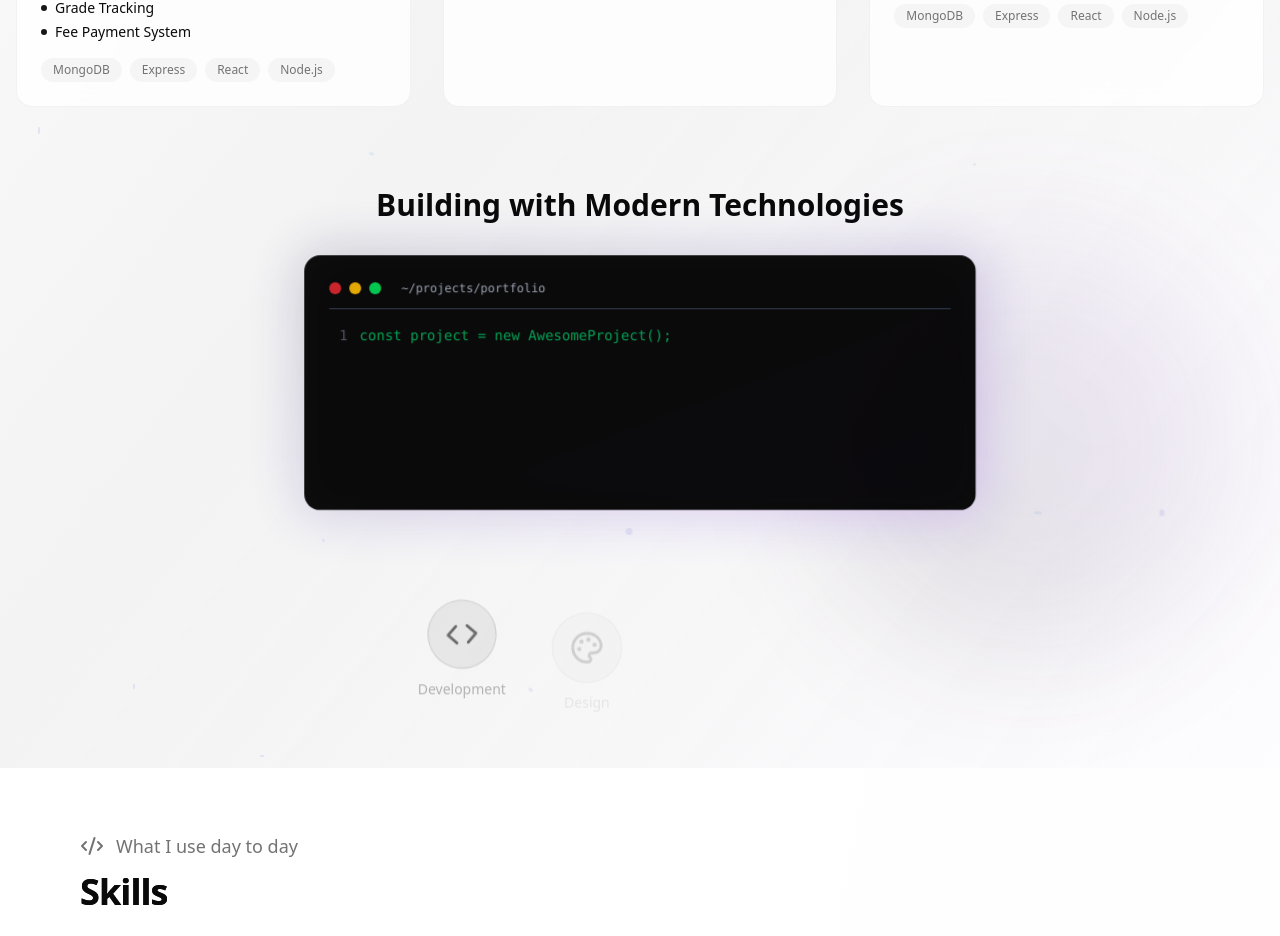
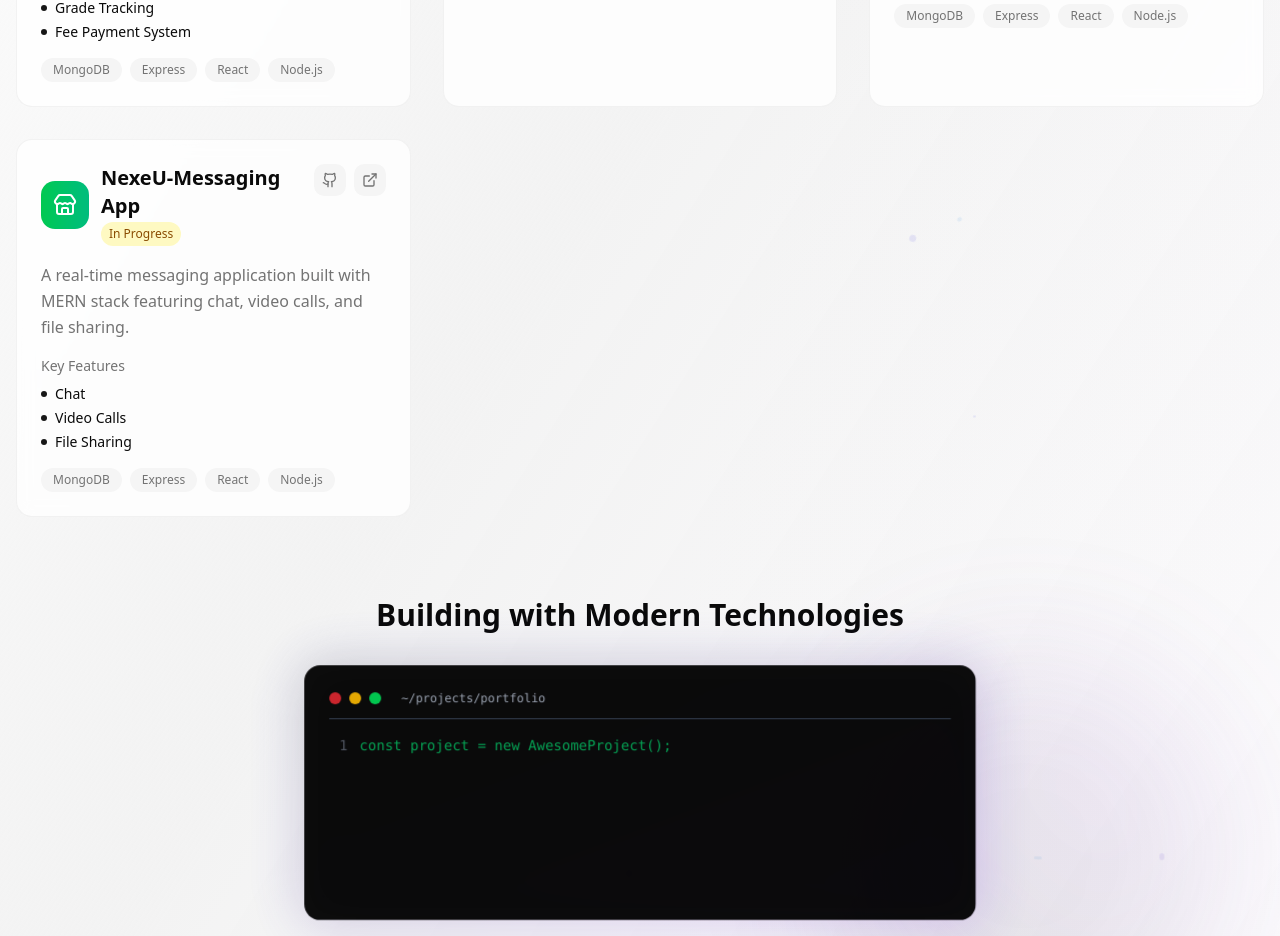
Before and after one commit to Gyanranjan-Priyam/portfolio, a React (Vite) app: page / in a window 1280 px wide. Shown: the part 2780-3716 px from the top of the page. Built offline with nearby package versions, Linux system fonts and the light colour scheme.

Commit message:
chore: update workspace

```diff
--- a/src/components/portfolio/Projects.tsx
+++ b/src/components/portfolio/Projects.tsx
@@ -99,6 +99,19 @@ const projects = [
     features: ["POS System", "Real-time Analytics", "Payment Gateway Integration"],
     githubUrl: "https://github.com/Gyanranjan-Priyam/ims.git",
     liveUrl: "https://ims-gyanranjanpriyam.netlify.app/",
+  },
+  {
+    id: 4,
+    title: "NexeU-Messaging App",
+    description: "A real-time messaging application built with MERN stack featuring chat, video calls, and file sharing.",
+    icon: <Store className="h-6 w-6" />,
+    tags: ["MongoDB", "Express", "React", "Node.js"],
+    gradient: "from-green-500 to-emerald-500",
+    bgGradient: "from-green-500/20 to-emerald-500/20",
+    status: "In Progress",
+    features: ["Chat", "Video Calls", "File Sharing"],
+    githubUrl: "https://github.com/Gyanranjan-Priyam/nexeu.git",
+    liveUrl: "https://nexeu.netlify.app/",
   },
 ];
 
```
